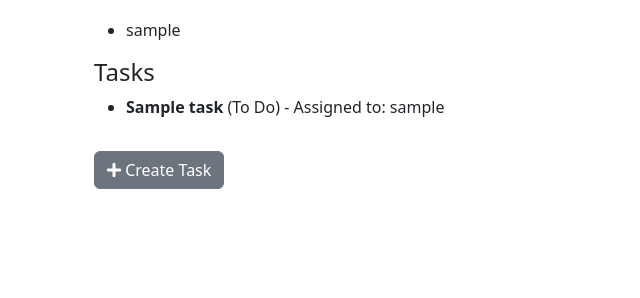
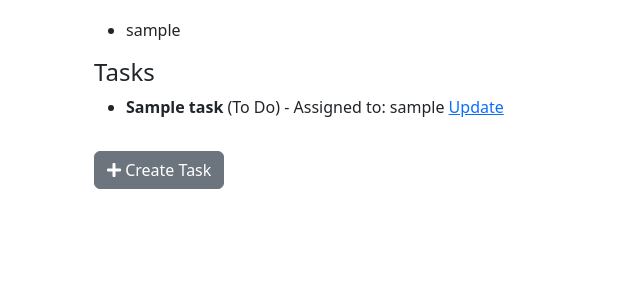
Before and after one commit to ashcarroll/Helm, a Django app: page /projects/1/ in a window 1280 px wide. Shown: the part 308-606 px from the top of the page, without its empty margins (0-640 px from the left). Run offline with Django 4.2, Linux system fonts and the light colour scheme; a user stored in the database is signed in; tables that the repository leaves empty hold one stand-in row (values such as "Sample post").

Commit message:
Added update task link to project details page

```diff
--- a/projects/templates/projects/project_detail.html
+++ b/projects/templates/projects/project_detail.html
@@ -32,6 +32,7 @@
                 - Assigned to:
                 {% if task.assigned_to %}
                     {{ task.assigned_to.username }}
+                    <a href="{% url 'task_update' task.pk %}">Update</a>
                 {% else %}
                     None
                 {% endif %}
```
